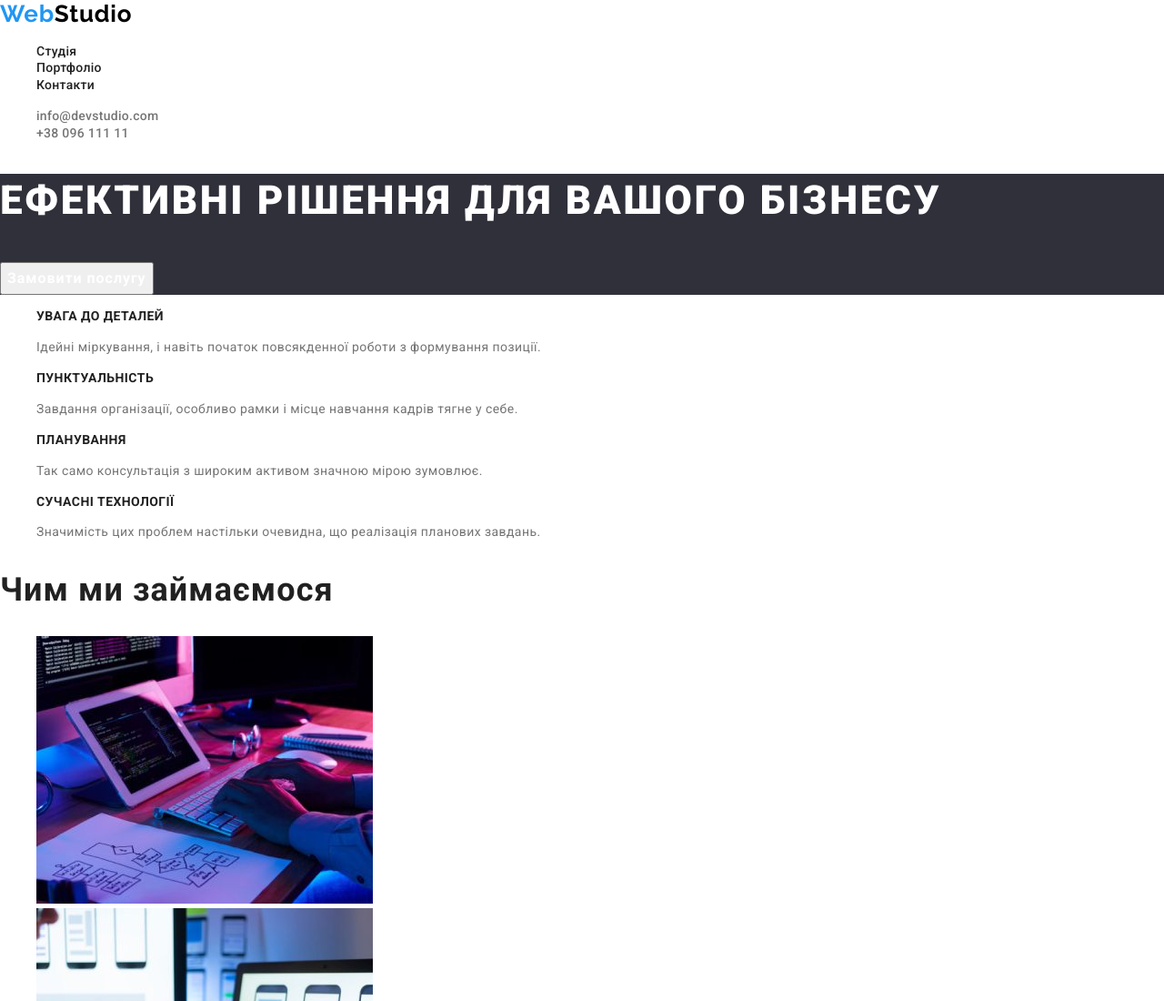
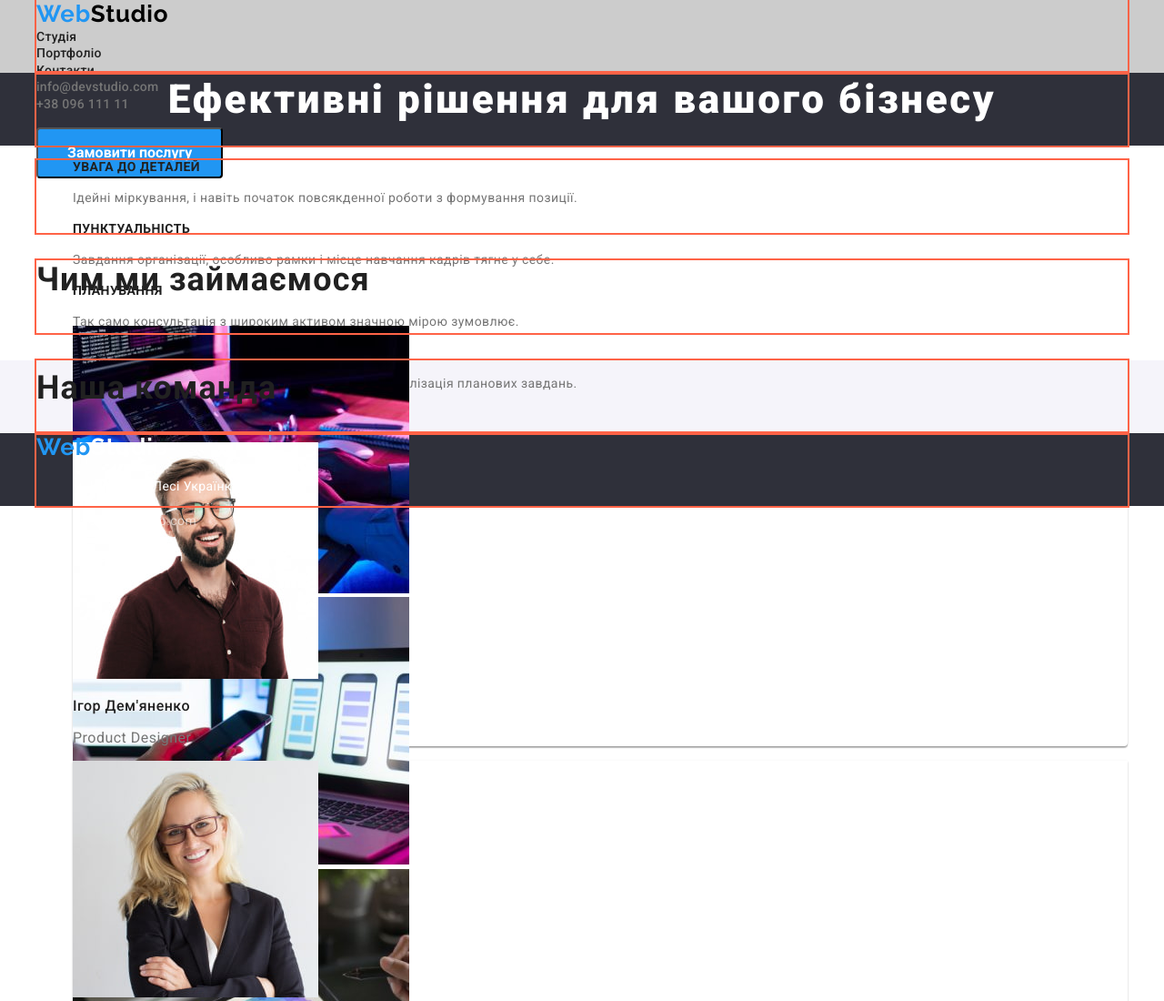
Before and after one commit to Speerekk/goit-markup-hw-03, a plain HTML site: page index.html in a window 1280 px wide. Shown: the top 1100 px of the page at 91% size. Drawn offline with nearby package versions, Linux system fonts and the light colour scheme.

Commit message:
try to make containers

```diff
--- a/css/styles.css
+++ b/css/styles.css
@@ -5,6 +5,9 @@
     --card-shadow: 0px 2px 1px -1px rgba(0, 0, 0, 0.2), 0px 1px 1px 0px rgba(0, 0, 0, 0.14), 0px 1px 3px 0px rgba(0, 0, 0, 0.12);
 }
 
+*, ::after, ::before {
+    box-sizing: border-box;
+}
 /* Body */
 
 body {
@@ -14,17 +17,12 @@ body {
     color: var(--primary-text-color)
 }
 
-.body {
-    font-family: 'Raleway', sans-serif;
-    font-family: 'Roboto', sans-serif;
-    background-color: #FFFFFF;
-    color: var(--primary-text-color)
-}
-
-.conteiner {
+.container {
     width: 1200px;
     margin-left: auto;
     margin-right: auto;
+    height: 80px;
+    outline: 2px solid tomato;
 }
 
 /* Header */
@@ -38,7 +36,7 @@ body {
 }
 
 .header {
-    text-decoration: none;
+    background: #ccc;
 }
 
 .site-logo {
@@ -94,9 +92,17 @@ body {
     color: #2196F3;
 }
 
-.button {
+.button-order {
+    display: inline-block;
+    padding: 11px 32px;
+    font-weight: 700;
+    font-size: 16px;
+    line-height: 1.88;
+    color: #FFFFFF;
     background-color: #2196F3;
-    color: #ffffff;
+    border-radius: 4px;
+    text-decoration: none;
+    text-align: center;
 }
 
 ul {
@@ -104,6 +110,11 @@ ul {
     text-decoration: none;
 }
 
+.list {
+    list-style: none;
+    padding: 0;
+    margin: 0;
+}
 /* Особливості */
 
 .text {
@@ -118,21 +129,7 @@ ul {
     color: #212121;
 }
 
-.button {
-    color: #ffffff;
-    background-color: #ffffff;
-}
-
     /* Замовити послугу */
-
-.button-order {
-    font-family: 'Roboto';
-    font-weight: 700;
-    font-size: 16px;
-    line-height: 1.88;
-    letter-spacing: 0.06em;
-    color: #FFFFFF;
-}
 
 .subtitle {
 
@@ -141,6 +138,7 @@ ul {
 /* Bg */
 
 .section-top {
+
     background: #2F303A;
 }
 
@@ -199,8 +197,10 @@ ul {
     font-size: 44px;
     line-height: 1.36;
     letter-spacing: 0.06em;
-    text-transform: uppercase;
     color: #FFFFFF;
+    margin-top: 0;
+    margin-bottom: 0;
+    text-align: center;
 }
 
 /* Чим ми займаємося */
@@ -284,16 +284,6 @@ ul {
     color: rgba(255, 255, 255, 0.6);
 }
 
-.button {
-    font-family: 'Roboto';
-    font-style: normal;
-    font-weight: 500;
-    font-size: 16px;
-    line-height: 1.62;
-    text-align: center;
-    letter-spacing: 0.03em;
-    color: #212121;
-}
 
 .project {
     font-family: 'Roboto';
--- a/index.html
+++ b/index.html
@@ -11,12 +11,12 @@
     <link rel="stylesheet" href="https://cdnjs.cloudflare.com/ajax/libs/modern-normalize/1.1.0/modern-normalize.min.css">
     <link rel="stylesheet" href="./css/styles.css">
 </head>
-<body class="body">
+<body>
     <header class="header">
         <div class="container">
-            <a href="./index.html" class="site-logo"><span class="logo-icon">Web</span>Studio</a>
             <nav>
                 <ul class="site-nav list">
+                    <a href="./index.html" class="site-logo"><span class="logo-icon">Web</span>Studio</a>
                     <li>
                         <a href="./portfolio.html" class="link">Студія</a>
                     </li>
@@ -28,7 +28,7 @@
                     </li>
                 </ul>
             </nav>
-            <ul class="auth-nav">
+                <ul class="auth-nav list">
                     <li>
                         <a href="mailto:info@devstudio.com" class="contact-header">info@devstudio.com</a>
                     </li>
@@ -40,10 +40,13 @@
     </header>
     <main>
         <section class="section-top">
+            <div class="container">
                 <h1 class="section-title">Ефективні рішення для вашого бізнесу</h1>
                 <button type="button" class="button-order">Замовити послугу</button>
+            </div>
         </section>
         <section class="section">
+            <div class="container">
                 <ul class="text">
                     <li>
                         <h3 class="description">Увага до деталей</h3>
@@ -62,8 +65,10 @@
                         <p class="meaning">Значимість цих проблем настільки очевидна, що реалізація планових завдань.</p>
                     </li>
                 </ul>
+            </div>
         </section>
         <section class="section">
+            <div class="container">
                 <h2 class="section-mid">Чим ми займаємося</h2>
             <ul>
                 <li>
@@ -76,8 +81,10 @@
                     <img src="./image/imggradient.jpg" alt="градіент" width="370" class="img-third">
                 </li>
             </ul>
+            </div>
         </section>
         <section class="section-bg">
+            <div class="container">
                 <h2 class="team">Наша команда</h2>
             <ul class="staff">
                 <li class="card-bg">
@@ -101,9 +108,11 @@
                     <p class="job-title">UI Designer</p>
                 </li>
             </ul>
+            </div>
         </section>
     </main>
     <footer class="footer">
+        <div class="container">
             <a href="./index.html" class="footer-logo"><span class="logo-icon">Web</span>Studio</a>
             <ul>
                 <li>
@@ -122,6 +131,7 @@
                     </address>
                 </li>
             </ul>
+        </div>
     </footer>
 </body>
 </html>
```
Also changed, not shown: portfolio.html (+10 -3 lines). Lines whose indentation alone changed are shown as unchanged.
